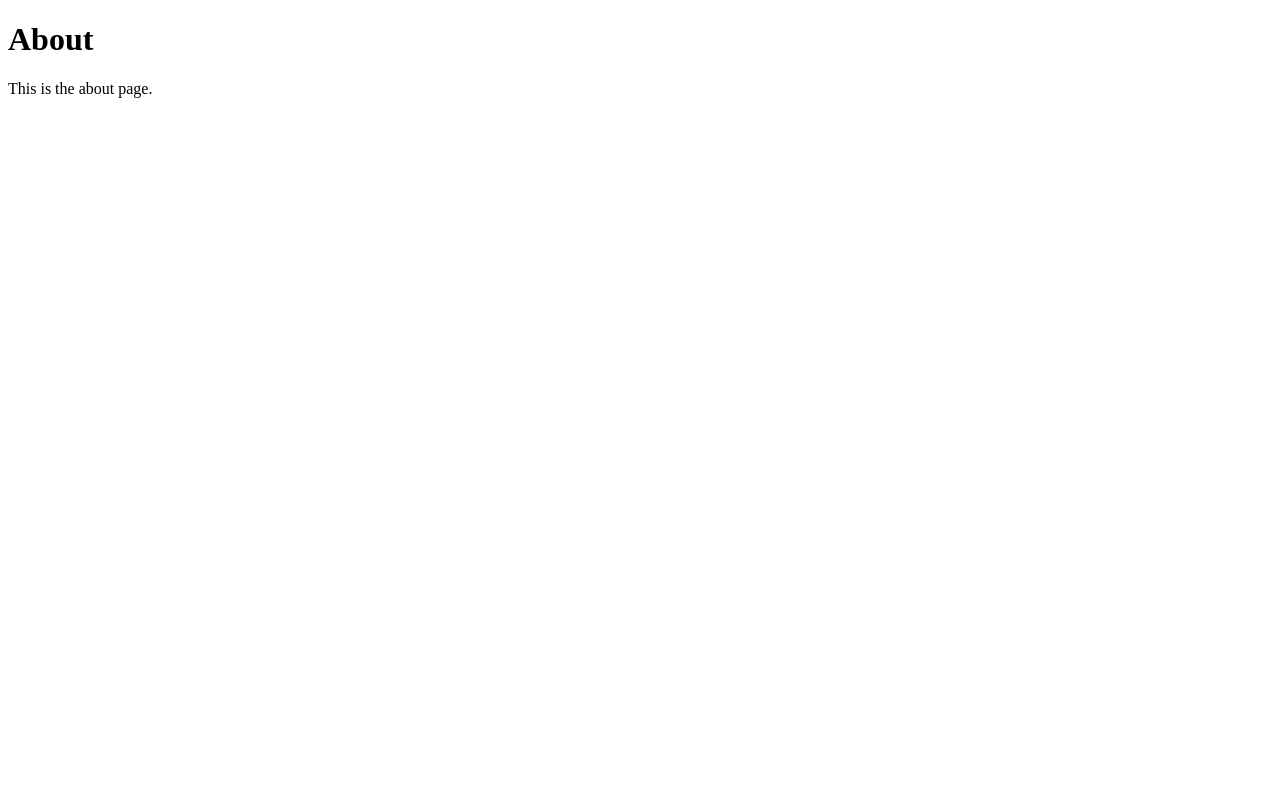
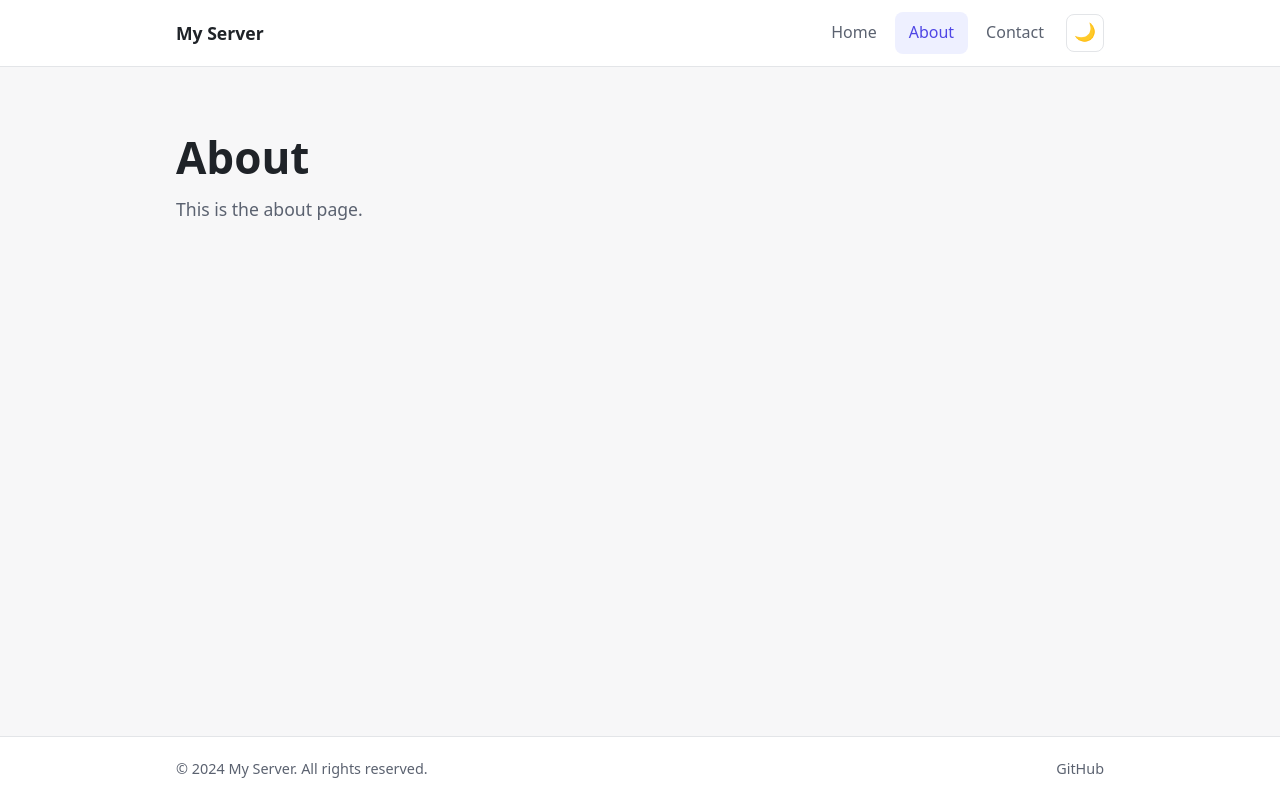
Before and after one commit to mashakaut-coder/my-server, a website: page public/about.html in a window 1280 px wide. Drawn offline with Linux system fonts and the light colour scheme.

Commit message:
Add dark mode for all pages
Co-Authored-By: Claude Opus 5 (1M context) <noreply@anthropic.com>

```diff
--- a/bookmark-manager/styles.css
+++ b/bookmark-manager/styles.css
@@ -1,36 +1,30 @@
-/* Light colors (default) */
+/*
+  Colors: each one is written as light-dark(LIGHT, DARK).
+  The browser picks the light or dark value based on color-scheme below.
+*/
 :root {
-  color-scheme: light;
-  --bg: #f7f7f8;
-  --surface: #ffffff;
-  --text: #1f2328;
-  --muted: #5b6270;
-  --border: #e3e5e8;
-  --accent: #4f46e5;
-  --accent-hover: #4338ca;
-  --accent-soft: #eef0ff;
-  --danger: #dc2626;
-  --danger-soft: #fdecec;
-  --shadow: 0 1px 2px rgba(16, 24, 40, 0.06), 0 1px 3px rgba(16, 24, 40, 0.08);
+  /* Follow the computer's light/dark setting by default */
+  color-scheme: light dark;
+
+  --bg: light-dark(#f7f7f8, #0f1115);
+  --surface: light-dark(#ffffff, #171a21);
+  --text: light-dark(#1f2328, #e8eaed);
+  --muted: light-dark(#5b6270, #9aa1ad);
+  --border: light-dark(#e3e5e8, #2a2f3a);
+  --accent: light-dark(#4f46e5, #8b85ff);
+  --accent-hover: light-dark(#4338ca, #a39eff);
+  --accent-soft: light-dark(#eef0ff, #23234a);
+  --on-accent: light-dark(#ffffff, #0f1115); /* Text on accent-colored buttons */
+  --danger: light-dark(#dc2626, #f87171);
+  --danger-soft: light-dark(#fdecec, #3a1d1d);
+  /* Cards get a soft shadow in light mode; in dark mode it's invisible */
+  --shadow-color: light-dark(rgba(16, 24, 40, 0.08), transparent);
+  --shadow: 0 1px 3px var(--shadow-color);
 }
 
-/* Dark colors: follow the computer's setting */
-@media (prefers-color-scheme: dark) {
-  :root {
-    color-scheme: dark;
-    --bg: #0f1115;
-    --surface: #171a21;
-    --text: #e8eaed;
-    --muted: #9aa1ad;
-    --border: #2a2f3a;
-    --accent: #8b85ff;
-    --accent-hover: #a39eff;
-    --accent-soft: #23234a;
-    --danger: #f87171;
-    --danger-soft: #3a1d1d;
-    --shadow: none;
-  }
-}
+/* The toggle button sets data-theme to override the computer's setting */
+:root[data-theme="light"] { color-scheme: light; }
+:root[data-theme="dark"] { color-scheme: dark; }
 
 * { box-sizing: border-box; }
 
@@ -49,6 +43,13 @@ body {
 }
 
 /* Header */
+.page-header {
+  display: flex;
+  align-items: flex-start;
+  justify-content: space-between;
+  gap: 16px;
+}
+
 .page-header h1 {
   margin: 0;
   font-size: 2rem;
@@ -58,6 +59,31 @@ body {
 .subtitle {
   margin: 4px 0 24px;
   color: var(--muted);
+}
+
+/* Dark mode toggle */
+.theme-toggle {
+  flex-shrink: 0;
+  width: 38px;
+  height: 38px;
+  display: grid;
+  place-items: center;
+  border: 1px solid var(--border);
+  border-radius: 8px;
+  background: var(--surface);
+  color: var(--muted);
+  font-size: 1.1rem;
+  cursor: pointer;
+  transition: background-color 0.15s;
+}
+
+.theme-toggle:hover {
+  background: var(--bg);
+}
+
+.theme-toggle:focus-visible {
+  outline: 2px solid var(--accent);
+  outline-offset: 2px;
 }
 
 /* Card */
@@ -121,7 +147,7 @@ input[aria-invalid="true"] {
   padding: 10px 18px;
   font: inherit;
   font-weight: 600;
-  color: #fff;
+  color: var(--on-accent);
   background: var(--accent);
   border: none;
   border-radius: 8px;
@@ -131,10 +157,6 @@ input[aria-invalid="true"] {
 
 .btn-primary:hover {
   background: var(--accent-hover);
-}
-
-@media (prefers-color-scheme: dark) {
-  .btn-primary { color: #0f1115; }
 }
 
 .btn-primary:focus-visible,
--- a/public/about.html
+++ b/public/about.html
@@ -1,10 +1,46 @@
 <!DOCTYPE html>
-<html>
+<html lang="en">
 <head>
-    <title>About</title>
+  <meta charset="UTF-8">
+  <meta name="viewport" content="width=device-width, initial-scale=1">
+  <title>About | My Server</title>
+  <link rel="stylesheet" href="styles.css">
+  <script>
+    // Apply the saved theme before the page draws, so it doesn't flash
+    try {
+      const saved = localStorage.getItem("theme");
+      if (saved) document.documentElement.dataset.theme = saved;
+    } catch (e) {}
+  </script>
 </head>
 <body>
+  <header class="navbar">
+    <nav class="navbar-inner" aria-label="Main">
+      <a class="brand" href="/">My Server</a>
+      <div class="nav-right">
+        <ul class="nav-links">
+          <li><a href="/">Home</a></li>
+          <li><a href="/about" aria-current="page">About</a></li>
+          <li><a href="/contact">Contact</a></li>
+        </ul>
+        <button class="theme-toggle" type="button" aria-label="Toggle dark mode"></button>
+      </div>
+    </nav>
+  </header>
+
+  <main>
     <h1>About</h1>
     <p>This is the about page.</p>
+  </main>
+
+  <footer class="footer">
+    <div class="footer-inner">
+      <p>&copy; 2024 My Server. All rights reserved.</p>
+      <!-- Replace with your GitHub profile or repository URL -->
+      <a href="https://github.com" target="_blank" rel="noopener noreferrer">GitHub</a>
+    </div>
+  </footer>
+
+  <script src="theme.js"></script>
 </body>
 </html>
--- a/public/styles.css
+++ b/public/styles.css
@@ -1,40 +1,26 @@
-/* Light colors (default) */
+/*
+  Colors: each one is written as light-dark(LIGHT, DARK).
+  The browser picks the light or dark value based on color-scheme below.
+*/
 :root {
-  color-scheme: light;
-  --bg: #f7f7f8;
-  --surface: #ffffff;
-  --text: #1f2328;
-  --muted: #5b6270;
-  --border: #e3e5e8;
-  --accent: #4f46e5;
-  --accent-soft: #eef0ff;
+  /* Follow the computer's light/dark setting by default */
+  color-scheme: light dark;
+
+  --bg: light-dark(#f7f7f8, #0f1115);
+  --surface: light-dark(#ffffff, #171a21);
+  --text: light-dark(#1f2328, #e8eaed);
+  --muted: light-dark(#5b6270, #9aa1ad);
+  --border: light-dark(#e3e5e8, #2a2f3a);
+  --accent: light-dark(#4f46e5, #8b85ff);
+  --accent-soft: light-dark(#eef0ff, #23234a);
+  --on-accent: light-dark(#ffffff, #0f1115); /* Text on accent-colored buttons */
+  --danger: light-dark(#dc2626, #f87171);
+  --success: light-dark(#16a34a, #4ade80);
 }
 
-/* Dark colors: follow the computer's setting unless the visitor picked light */
-@media (prefers-color-scheme: dark) {
-  :root:not([data-theme="light"]) {
-    color-scheme: dark;
-    --bg: #0f1115;
-    --surface: #171a21;
-    --text: #e8eaed;
-    --muted: #9aa1ad;
-    --border: #2a2f3a;
-    --accent: #8b85ff;
-    --accent-soft: #23234a;
-  }
-}
-
-/* Dark colors: chosen with the toggle button */
-:root[data-theme="dark"] {
-  color-scheme: dark;
-  --bg: #0f1115;
-  --surface: #171a21;
-  --text: #e8eaed;
-  --muted: #9aa1ad;
-  --border: #2a2f3a;
-  --accent: #8b85ff;
-  --accent-soft: #23234a;
-}
+/* The toggle button sets data-theme to override the computer's setting */
+:root[data-theme="light"] { color-scheme: light; }
+:root[data-theme="dark"] { color-scheme: dark; }
 
 * { box-sizing: border-box; }
 
@@ -247,13 +233,13 @@ main p {
 }
 
 .field [aria-invalid="true"] {
-  border-color: #dc2626;
+  border-color: var(--danger);
 }
 
 main .field-error {
   margin: 0;
   font-size: 0.85rem;
-  color: #dc2626;
+  color: var(--danger);
 }
 
 main .field-error:empty {
@@ -265,7 +251,7 @@ main .field-error:empty {
   padding: 10px 20px;
   font: inherit;
   font-weight: 600;
-  color: #fff;
+  color: var(--on-accent);
   background: var(--accent);
   border: none;
   border-radius: 8px;
@@ -297,23 +283,9 @@ main .form-status:empty {
 }
 
 main .form-status.success {
-  color: #16a34a;
+  color: var(--success);
 }
 
 main .form-status.error {
-  color: #dc2626;
+  color: var(--danger);
 }
-
-@media (prefers-color-scheme: dark) {
-  :root:not([data-theme="light"]) .btn-primary { color: #0f1115; }
-  :root:not([data-theme="light"]) .field [aria-invalid="true"] { border-color: #f87171; }
-  :root:not([data-theme="light"]) main .field-error,
-  :root:not([data-theme="light"]) main .form-status.error { color: #f87171; }
-  :root:not([data-theme="light"]) main .form-status.success { color: #4ade80; }
-}
-
-:root[data-theme="dark"] .btn-primary { color: #0f1115; }
-:root[data-theme="dark"] .field [aria-invalid="true"] { border-color: #f87171; }
-:root[data-theme="dark"] main .field-error,
-:root[data-theme="dark"] main .form-status.error { color: #f87171; }
-:root[data-theme="dark"] main .form-status.success { color: #4ade80; }
--- /dev/null
+++ b/public/theme.js
@@ -0,0 +1,31 @@
+// Dark mode toggle button, shared by every page.
+// Each page also has a tiny script in its <head> that applies the saved
+// theme before the page draws, so it doesn't flash light first.
+
+const themeToggle = document.querySelector(".theme-toggle");
+const systemDark = window.matchMedia("(prefers-color-scheme: dark)");
+
+function isDark() {
+  const theme = document.documentElement.dataset.theme;
+  return theme ? theme === "dark" : systemDark.matches;
+}
+
+function updateThemeButton() {
+  themeToggle.textContent = isDark() ? "☀️" : "🌙";
+  themeToggle.setAttribute("aria-pressed", isDark());
+}
+
+if (themeToggle) {
+  themeToggle.addEventListener("click", () => {
+    const theme = isDark() ? "light" : "dark";
+    document.documentElement.dataset.theme = theme;
+    try {
+      localStorage.setItem("theme", theme);
+    } catch (e) {}
+    updateThemeButton();
+  });
+
+  // Update the icon if the computer switches light/dark while the page is open
+  systemDark.addEventListener("change", updateThemeButton);
+  updateThemeButton();
+}
```
Also changed, not shown: bookmark-manager/index.html (+12 -2 lines), bookmark-manager/script.js (+27 -0 lines), public/contact.html (+1 -26 lines), public/index.html (+1 -26 lines), server.js (+45 -17 lines).
